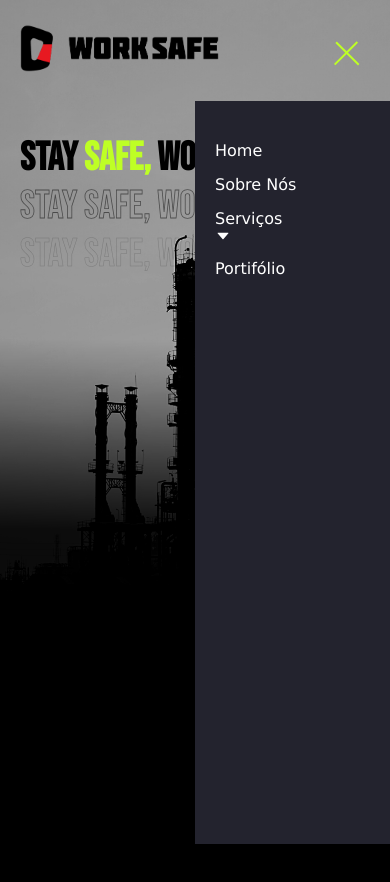
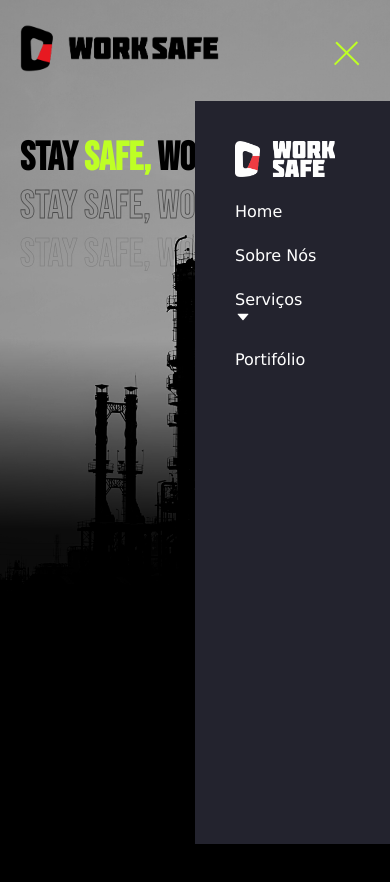
Before and after one commit to julioa-adl/worksafe, a React (Create React App) app: page / in a window 390 px wide. Both pictures are taken after a click on the element 346 px from the left and 52 px from the top of the page. Shown: the top 882 px of the page. Built offline with nearby package versions, Linux system fonts and the light colour scheme.

Commit message:
add logo navbar simples

```diff
--- a/src/components/NavBar.jsx
+++ b/src/components/NavBar.jsx
@@ -8,10 +8,12 @@ import { MdGroups } from "react-icons/md";
 import { MdOutlineMiscellaneousServices } from "react-icons/md";
 import { MdImageSearch } from "react-icons/md";
 import { AiFillCaretDown } from "react-icons/ai";
+import { AiFillCaretUp } from "react-icons/ai";
 
 import '../styles/style.components/navbar.css';
 import logo1 from '../images/Horizontal-Color.png';
 import logo2 from '../images/logo branca.png';
+import logo3 from '../images/Vertical-Branca.png';
 
 function NavBar() {
   const [actvate, setActvate] = useState("0");
@@ -130,6 +132,7 @@ function NavBar() {
         style={{ transform: `translateX(${actvate})`,
           display: `${display}`, }}
         className="nav_list">
+        <img className="logo_nav_mobile" src={ logo3 } alt="logo" />
         <li style={{ animation: `${ fade }`, }}>
           { size.width < 1148
           ? (<MdOutlineHome className="mobile_icons" />)
@@ -148,14 +151,14 @@ function NavBar() {
           : ("")
           }
           <NavLink
-
               className="nav_service" to="/">
             <p
               onMouseEnter={ hoverDropDownList }
               onMouseLeave={ hoverDropDownList }
-              // onPointerLeave={ hoverDropDownList }
-              // onPointerEnter={ hoverDropDownList }
-              className="NL NL_serv">Serviços <AiFillCaretDown/>
+              className="NL NL_serv">Serviços {
+                !dropDown ? <AiFillCaretDown/>
+                : <AiFillCaretUp onClick={() => {setDropDown(false)}}/>
+              }
             {
               dropDown ? (
               <ul className="dropDown_list">
--- a/src/styles/style.components/navbar.css
+++ b/src/styles/style.components/navbar.css
@@ -13,6 +13,10 @@
 
 .logo_nav {
   width: 200px;
+}
+
+.logo_nav_mobile {
+  display: none;
 }
 
 .nav_list {
@@ -119,6 +123,13 @@
     padding: 24px 0;
   }
 
+  .logo_nav_mobile {
+    display: block;
+    width: 100px;
+    padding-bottom: 10px;
+    margin-left: 40px !important;
+  }
+
   .nav_list {
     position: fixed;
     top: 12vh;
@@ -127,7 +138,7 @@
     height: 88vh;
     background: #23232e;
     flex-direction: column;
-    align-items: center;
+    align-items: flex-start;
     justify-content: top;
     transform: translateX(100%);
     transition: transform 0.3s ease-in;
@@ -149,7 +160,7 @@
   }
 
   .dropDown_list li {
-    margin-left: 0 !important;
+    margin-left: 20px !important;
   }
 
   .nav_list li {
@@ -160,7 +171,7 @@
     align-items: left;
     justify-content: center;
     width: 100%;
-    /* height: 100%; */
+    padding: 5px 0;
     transition-duration: 0.4s;
   }
 
```
